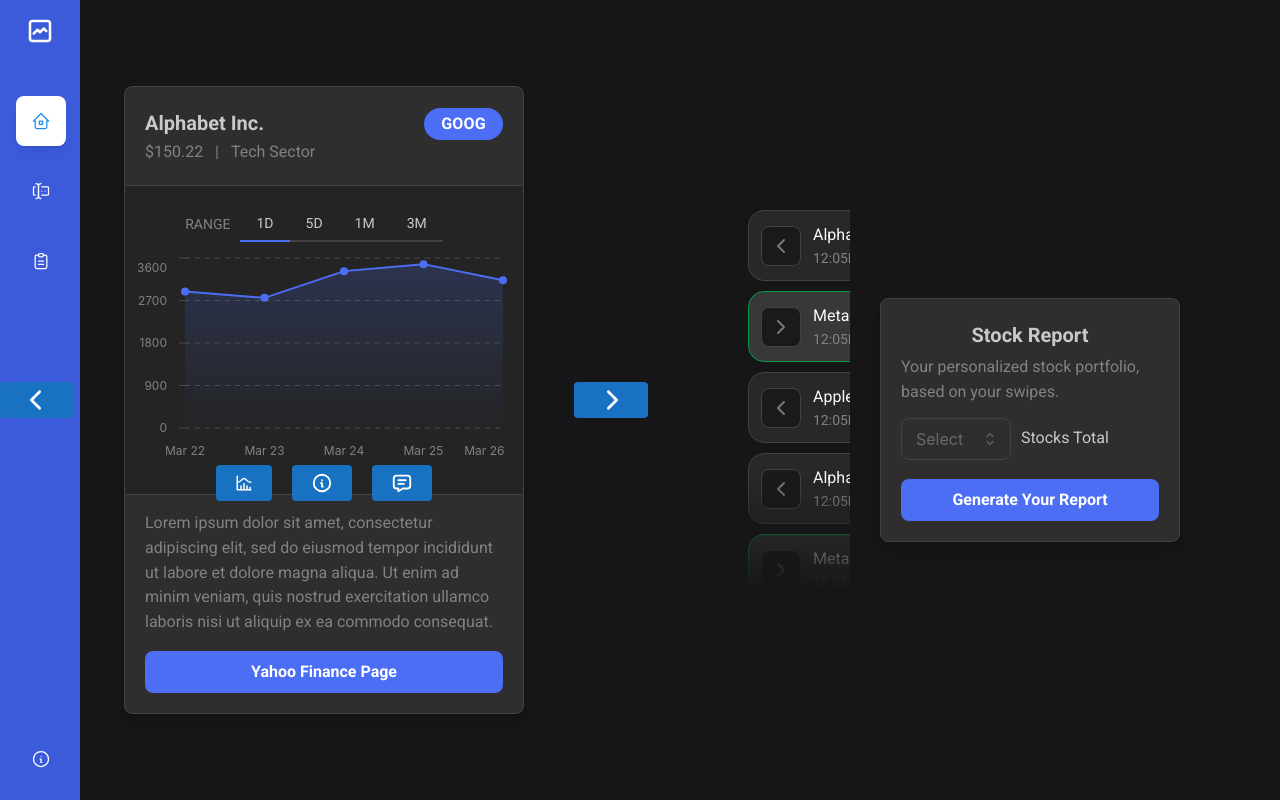
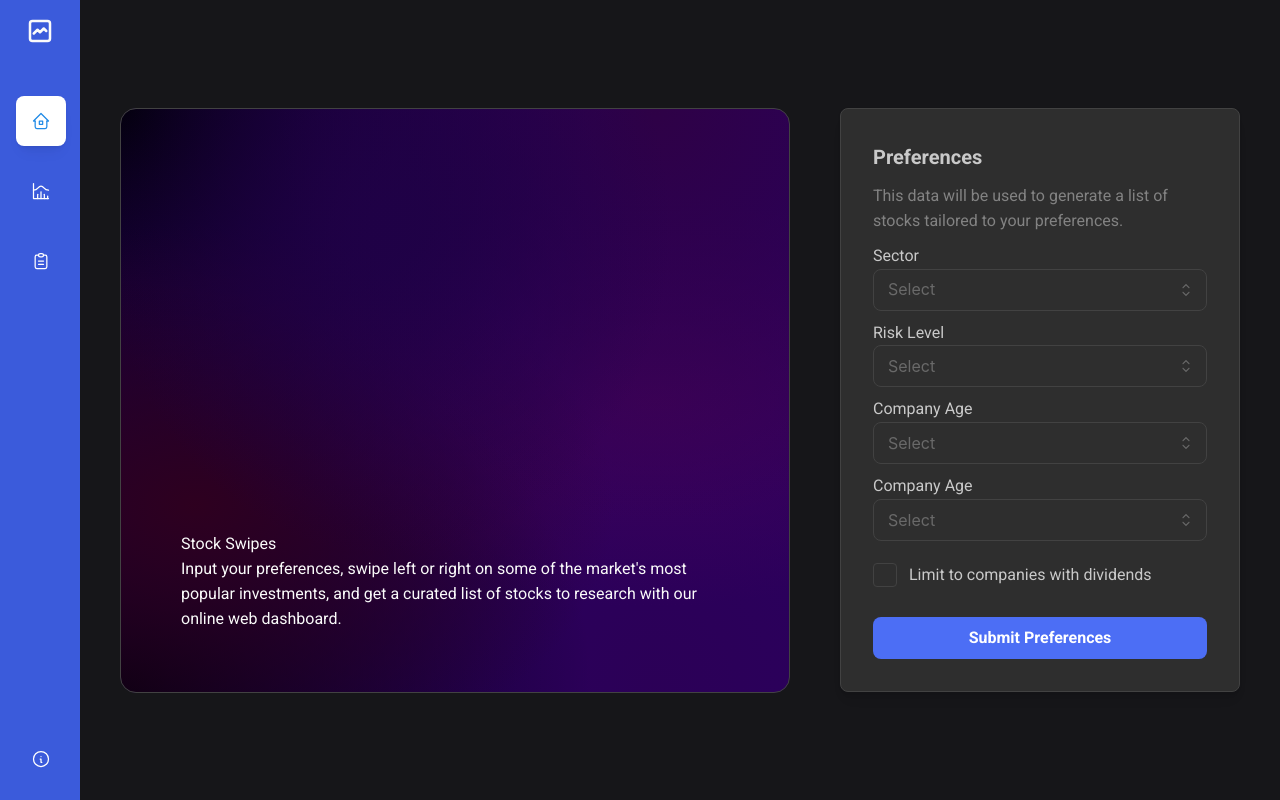
Before and after one commit to AlexT101/market-match, a Next.js app: page / in a window 1280 px wide. Built offline with nearby package versions, Linux system fonts and the light colour scheme.

Commit message:
Added splash section to preferences, reordered routes

```diff
--- a/app/page.tsx
+++ b/app/page.tsx
@@ -1,78 +1,55 @@
 'use client';
 
-import "../styles/index.css";
-import Arrow from '../components/Arrow';
-import Stock from '../components/Stock';
-import History from '../components/History';
-import Generate from '../components/Generate';
+import 'styles/index.css';
+import { Card, Text, TextInput, Select, MultiSelect, Checkbox, Button, Overlay } from '@mantine/core';
+import { useForm } from '@mantine/form';
+import { useState } from 'react';
 
-import { getStock } from '../utils/Utils';
-import { useEffect } from 'react';
+const Preferences = () => {
 
-export default function Home() {
-  useEffect(() => {
-    if (typeof window != undefined) {
-      document.onkeydown = arrowChecker;
+    const [submitted, setSubmitted] = useState(false);
+
+    const form = useForm({
+        initialValues: {
+            sector: [],
+            risk: [],
+            age: [],
+            size: [],
+            dividends: false
+        }
+    });
+
+    const submitPreferences = () => {
+        setSubmitted(true);
+        console.log(form.values);
     }
-  }, []);
 
-  function arrowChecker(e: any) {
-    e = e || window.event;
-    if (e.keyCode == '37') {
-      swipeLeft();
-      var element = document.getElementById("left");
-      element?.classList.remove("lighten");
-      setTimeout(() => {
-        element?.classList.add("lighten");
-      }, 0);
-    }
-    else if (e.keyCode == '39') {
-      swipeRight();
-      var element = document.getElementById("right");
-      element?.classList.remove("lighten");
-      setTimeout(() => {
-        element?.classList.add("lighten");
-      }, 0);
-    }
-  }
+    return (
+        <main className="preferenceContainer">
+            <div className="backgroundGradient">
+            <Text className="backgroundTitle">Stock Swipes</Text>
+            <Text className="backgroundSubtitle">Input your preferences, swipe left or right on some of the market's most popular investments, and get a curated list of stocks to research with our online web dashboard.</Text>
+            </div>
+            <Card className="preferenceBox" shadow="sm" padding="xl" radius="md" withBorder>
+                <Text fw={800} size="xl">Preferences</Text>
+                <Text size="md" c="dimmed">This data will be used to generate a list of stocks tailored to your preferences.</Text>
+                <MultiSelect size="md" data={['Energy', 'Materials', 'Industrials', 'Utilities', 'Healthcare', 'Financials', 'Consumer Discretionary', 'Consumer Staples', 'Information Technology', 'Communication Services', 'Real Estate']} className="fullWidth" label="Sector" placeholder="Select" radius="md"  {...form.getInputProps('sector')} />
+                <MultiSelect size="md" data={['Low Risk', 'Medium Risk', 'High Risk']} className="fullWidth" label="Risk Level" placeholder="Select" radius="md"  {...form.getInputProps('risk')} />
+                <MultiSelect size="md" data={['0-5 Years', '6-10 Years', '10-20 Years', '21+ Years']} className="fullWidth" label="Company Age" placeholder="Select" radius="md"  {...form.getInputProps('age')} />
+                <MultiSelect size="md" data={['Small', 'Medium', 'Large']} className="fullWidth" label="Company Age" placeholder="Select" radius="md"  {...form.getInputProps('size')} />
+                <Checkbox size="md" mt="sm" color="indigo.6" label="Limit to companies with dividends" {...form.getInputProps('dividends')} />
+                <Button size="md" fullWidth color="indigo.6" mt="lg" radius="md" onClick={submitPreferences}>Submit Preferences</Button>
+                {submitted &&
+                    <Overlay color="rgb(36, 36, 36)" backgroundOpacity={0.90} className="preferencesOverlay">
+                        <Text size="xl" c="white">Preferences Submitted!</Text>
+                        <Button size="md" fullWidth color="indigo.6" mt="lg" radius="md" component="a" href="/stocks">
+                            Go To Home
+                        </Button>
+                    </Overlay>
+                }
+            </Card>
+        </main>
+    )
+}
 
-  const swipeLeft = () => {
-    var element = document.getElementById("stock");
-    element?.classList.remove("tiltLeft");
-    element?.classList.remove("tiltRight");
-    setTimeout(() => {
-      element?.classList.add("tiltLeft");
-    }, 0);
-    console.log("swipe left");
-    getStock();
-  }
-
-  const swipeRight = () => {
-    var element = document.getElementById("stock");
-    element?.classList.remove("tiltLeft");
-    element?.classList.remove("tiltRight");
-    setTimeout(() => {
-      element?.classList.add("tiltRight");
-    }, 0);
-    console.log("swipe right");
-    getStock();
-  }
-
-  return (
-    <main className="container">
-      <div className="desktopArrows">
-        <Arrow name="left" onClick={swipeLeft} />
-      </div>
-      <Stock />
-      <div className="desktopArrows">
-        <Arrow name="right" onClick={swipeRight} />
-      </div>
-      <div className="mobileArrows">
-        <Arrow name="left" onClick={swipeLeft} />
-        <Arrow name="right" onClick={swipeRight} />
-      </div>
-      <History />
-      <Generate />
-    </main>
-  );
-}
+export default Preferences;
--- a/components/Navbar.tsx
+++ b/components/Navbar.tsx
@@ -8,7 +8,8 @@
     IconForms,
     IconHome2,
     IconClipboardText,
-    IconGraph
+    IconGraph,
+    IconChartHistogram
 } from '@tabler/icons-react';
 import classes from 'styles//Navbar.module.css';
 import { useRouter } from 'next/navigation';
@@ -33,7 +34,7 @@
 
 const mockdata = [
     { icon: IconHome2, label: 'Home', href: '/' },
-    { icon: IconForms, label: 'Preferences', href: '/preferences' },
+    { icon: IconChartHistogram, label: 'Stocks', href: '/stocks' },
     { icon: IconClipboardText, label: 'Report', href: 'report' },
 ];
 
--- a/components/UpdatePreferences.tsx
+++ b/components/UpdatePreferences.tsx
@@ -6,7 +6,7 @@
         <Card className="box updatePreferences" shadow="sm" padding="lg" radius="md" withBorder>
             <Text fw={800} size="xl" className="boxTitle">Update Preferences</Text>
             <Text size="md" c="dimmed">Change your preferences and get a new list of stocks to review.</Text>
-            <Button color="indigo.6" fullWidth mt="md" radius="md" size="md" component="a" href="/preferences">
+            <Button color="indigo.6" fullWidth mt="md" radius="md" size="md" component="a" href="/">
                 Go to Preferences
             </Button>
         </Card>
--- a/styles/Navbar.module.css
+++ b/styles/Navbar.module.css
@@ -6,7 +6,7 @@
     display: flex;
     flex-direction: column;
     background-color: var(--mantine-color-indigo-filled);
-    @media only screen and (max-width: 700px) {
+    @media only screen and (max-width: 900px) {
       visibility: hidden;
       width: 0;
       height: 0;
--- a/styles/index.css
+++ b/styles/index.css
@@ -383,7 +383,12 @@
     display: flex;
     flex-direction: column;
     align-items: center;
-    padding: 40px;
+    padding: 60px;
+    margin-left: 80px;
+    @media only screen and (max-width: 900px){
+        margin-left: 0;
+        padding: 40px;
+    }
 }
 
 .reportTitle {
@@ -415,16 +420,58 @@
 }
 
 .preferenceContainer {
-    width: 100%;
+    width: calc(100%-80px);
+    margin-left: 80px;
+    padding: 40px;
     height: 100vh;
     display: flex;
     align-items: center;
     justify-content: center;
+    gap: 50px;
+    @media only screen and (max-width: 900px) {
+        flex-direction: column;
+        gap: 20;
+        height: auto;
+        margin-left: 0;
+    }
+}
+
+.backgroundGradient {
+    display: flex;
+    flex-direction: column;
+    justify-content: flex-end;
+    align-items: flex-start;
+    padding: 60px;
+    min-width: 300px;
+    max-width: 800px;
+    height: 585px;
+    border-radius: 16px;
+    background-color:hsla(266,100%,19%,1);
+    border: 1px solid rgb(66, 66, 66);
+    background-image:
+    radial-gradient(at 40% 20%, hsla(266,97%,14%,1) 0px, transparent 50%),
+    radial-gradient(at 80% 0%, hsla(279,97%,14%,1) 0px, transparent 50%),
+    radial-gradient(at 11% 68%, hsla(319,100%,9%,1) 0px, transparent 50%),
+    radial-gradient(at 80% 50%, hsla(281,97%,18%,1) 0px, transparent 50%),
+    radial-gradient(at 0% 100%, hsla(257,100%,3%,1) 0px, transparent 50%),
+    radial-gradient(at 80% 100%, hsla(270,100%,17%,1) 0px, transparent 50%),
+    radial-gradient(at 0% 0%, hsla(256,100%,3%,1) 0px, transparent 50%);
+}
+
+.backgroundTitle {
+    color: rgb(255, 255, 255);
+    font-weight: 800;
+    font-size: 2.5em;
+}
+
+.backgroundSubtitle {
+    color: rgb(164, 164, 164);
+    font-size: 1em;
 }
 
 .preferenceBox {
+    min-width: 400px;
     width: 400px;
-    max-width: 500px;
     display: flex;
     flex-direction: column;
     background-color: rgb(36, 36, 36);
```
Also changed, not shown: app/preferences/page.tsx (deleted, +0 -51 lines), app/stocks/page.tsx (added, +78 -0 lines).
